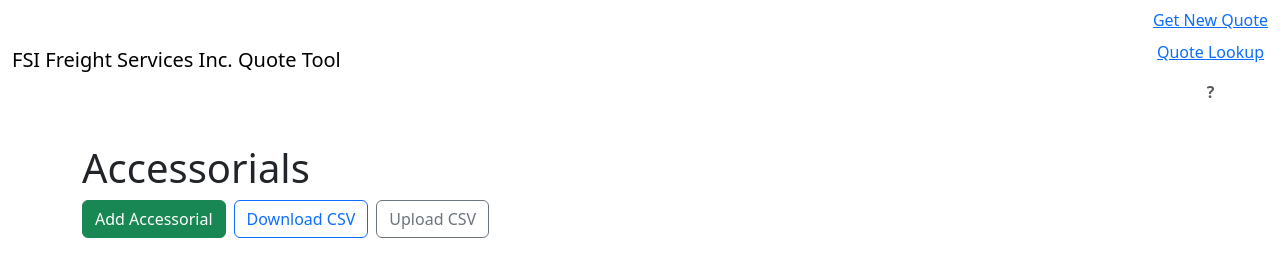
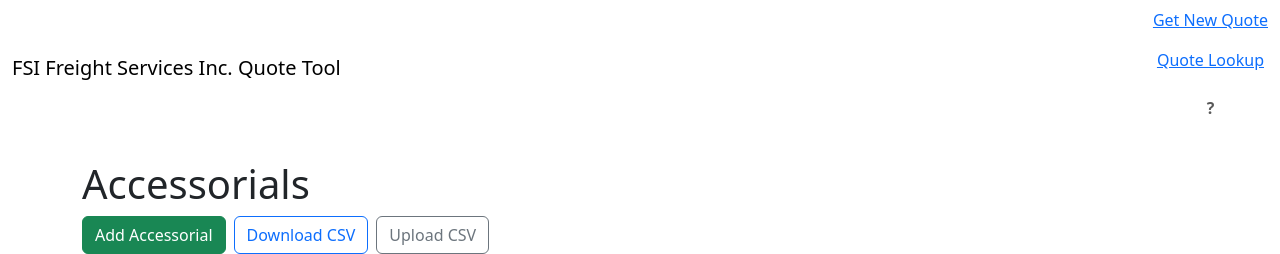
Before and after one commit to kdnye/QUOTES, a Python web app: template templates/admin_accessorials.html in a window 1280 px wide. Shown: the top 254 px of the page. Run offline with Jinja, Linux system fonts and the light colour scheme; the template is opened without the code that fills it, so the values that code supplies are empty.

Commit message:
Increase gap size in navbar menu

```diff
--- a/templates/base.html
+++ b/templates/base.html
@@ -34,7 +34,7 @@
           <span class="navbar-toggler-icon"></span>
         </button>
         <div class="collapse navbar-collapse fsi-navbar__collapse" id="mainNav">
-          <ul class="navbar-nav ms-auto fsi-navbar__menu d-grid gap-2">
+          <ul class="navbar-nav ms-auto fsi-navbar__menu d-grid gap-3">
             <li class="nav-item">
               <a class="fsi-brand__lockup d-flex align-items-center justify-content-center" aria-hidden="true" href="/quotes/new">Get New Quote</a>
             </li>
```
